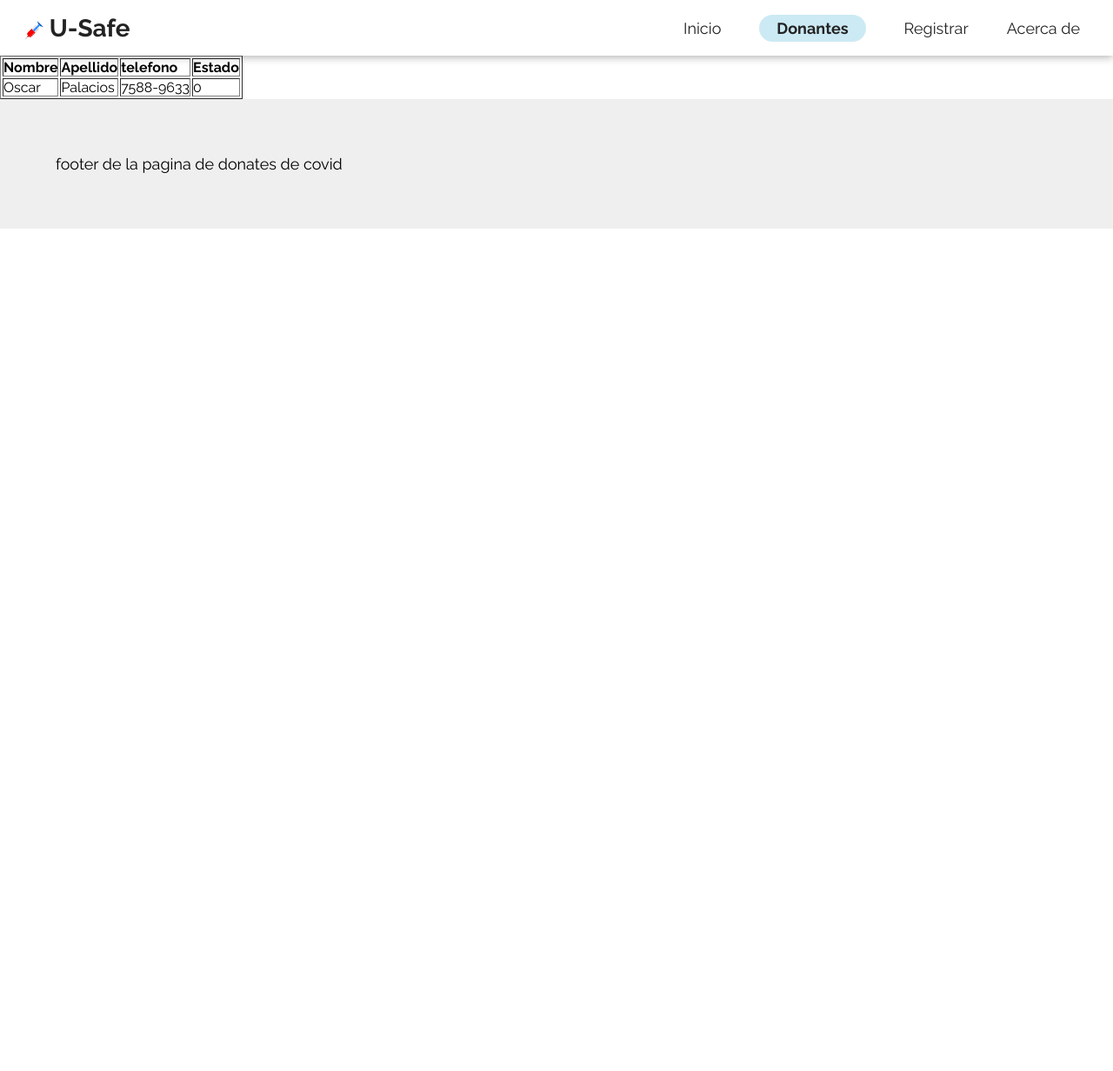
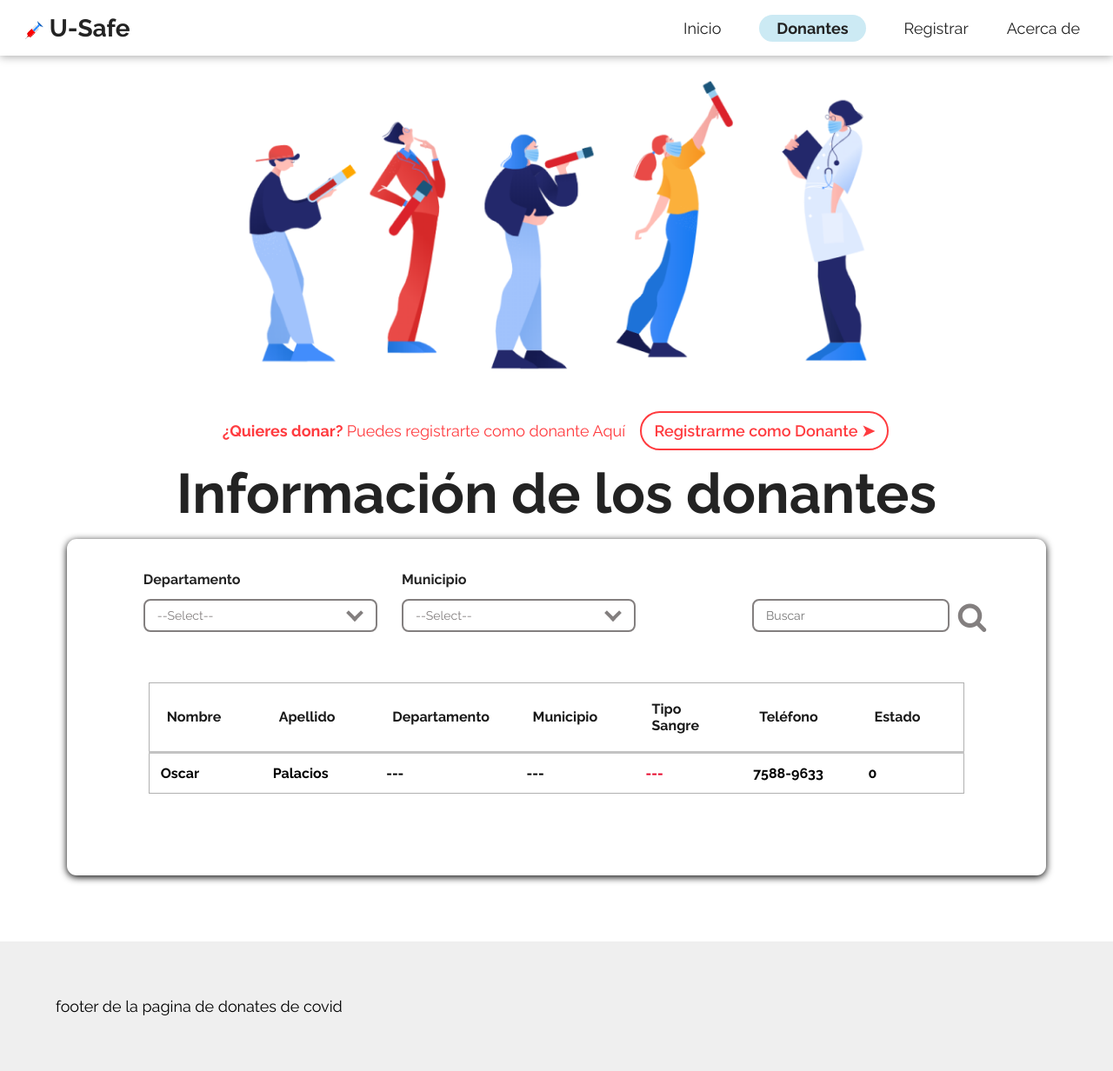
Before and after one commit to Steve-Hndz/UFront-End, a PHP site: page /web/Donantes/list in a window 1280 px wide. Shown: the whole page at 87% size. Before the commit the page ends 263 px from the top, so only its background shows below. Run offline with PHP 8.4, Linux system fonts and the light colour scheme; data comes from the database, SQL or seed files in the repository.

Commit message:
view donantes
Estilos de la view donantes

```diff
--- /dev/null
+++ b/assets/css/donantes.css
@@ -0,0 +1,279 @@
+@import url("https://cdnjs.cloudflare.com/ajax/libs/font-awesome/4.7.0/css/font-awesome.min.css");
+@import url("root.css");
+@import url("button.css");
+
+.donantes__container {
+  margin: 6%;
+  margin-top: 15px;
+  padding: 5%;
+  padding-top: 1%;
+  -webkit-box-shadow: 0 2px 9px 0 #000000;
+  box-shadow: 0 2px 9px 0 #000000;
+  -webkit-border-radius: 11px 11px 11px 11px;
+  border-radius: 11px 11px 11px 11px;
+}
+.donantes__container-img {
+  width: 100%;
+  display: flex;
+  justify-content: center;
+}
+
+.donantes__img {
+  width: 60%;
+  height: auto;
+  align-content: center;
+}
+
+.donantes__container-title {
+  width: 100%;
+  display: flex;
+  justify-content: center;
+  margin-top: 10px;
+}
+.donantes__txtregistrar {
+  width: 100%;
+  display: flex;
+  width: 100%;
+  justify-content: center;
+  margin-top: 5px;
+}
+.donantes__txtregistrar p {
+  color: var(--color-accent);
+  font-weight: bold;
+  font-size: var(--font-size-medium);
+  vertical-align: text-bottom;
+  margin-top: 13px;
+}
+
+.donantes__txtregistrar p span {
+  color: var(--color-accent);
+  font-size: var(--font-size-medium);
+  font-weight: normal;
+  margin-right: 15px;
+}
+.donantes__title {
+  font-size: 5vw;
+  color: var(--color-black);
+}
+
+.donantes__form {
+  display: flex;
+  width: 100%;
+  justify-content: center;
+  margin: 10px;
+}
+
+.donantes__select-tittle {
+  position: relative;
+  display: inline-block;
+  width: 100%;
+  max-width: 300px;
+  margin: 14px;
+  justify-content: left;
+  left: 0;
+}
+.donantes__select-tittle p {
+  font-size: var(--font-medium);
+  color: var(--color-black);
+  margin-bottom: 13px;
+  font-weight: bold;
+}
+.select {
+  position: relative;
+  display: inline-block;
+  width: 100%;
+}
+.select select {
+  display: inline-block;
+  width: 100%;
+  cursor: pointer;
+  padding: 9px 14px;
+  outline: 0;
+  border: 2px solid #837f7f;
+  border-radius: 8px;
+  background: #ffffff;
+  color: #837f7f;
+  appearance: none;
+  -webkit-appearance: none;
+  -moz-appearance: none;
+  font-size: 14px;
+}
+.select select::-ms-expand {
+  display: none;
+}
+.select select:hover,
+.select select:focus {
+  color: #000000;
+  background: #f6f6f6;
+}
+.select select:disabled {
+  opacity: 0.5;
+  pointer-events: none;
+}
+.select_arrow {
+  position: absolute;
+  top: 9px;
+  right: 7%;
+  width: 14px;
+  height: 14px;
+  border: solid #837f7f;
+  border-width: 0 4px 4px 0;
+  display: inline-block;
+  padding: 3px;
+  transform: rotate(45deg);
+  -webkit-transform: rotate(45deg);
+}
+.select select:hover ~ .select_arrow,
+.select select:focus ~ .select_arrow {
+  border-color: #000000;
+}
+.select select:disabled ~ .select_arrow {
+  border-top-color: #cccccc;
+}
+
+.donantes__input {
+  display: flex;
+  max-width: 370px;
+  margin: 15px;
+  margin-left: 12%;
+  width: 100%;
+  margin-top: 45.6px;
+}
+.donantes__input input {
+  width: 100%;
+  max-height: 38px;
+  padding: 9px 14px;
+  font-size: 14px;
+  border-width: 2px;
+  border-color: #837f7f;
+  background-color: #ffffff;
+  color: #000000;
+  border-style: solid;
+  border-radius: 8px;
+}
+
+.donantes__input input:focus {
+  outline: none;
+}
+
+.donantes__input button {
+  margin-left: 10px;
+  font-size: 35px;
+  border-width: 0;
+  border-color: #ffffff;
+  background-color: #ffffff;
+  color: #837f7f;
+  border-style: none;
+}
+
+/*---- Diseños para tablas ----- */
+
+.content_table {
+    width: auto;
+    padding: 30px;
+    max-height: 500px;
+    overflow-y: hidden;
+    overflow-x: hidden;
+    overflow: auto;
+
+  }
+
+  .table_full {
+    margin: auto;
+    width: auto;
+    border-radius: 10px;
+    border-collapse: collapse;
+    border: solid 0.5px #b1b1b1;
+  }
+
+  .title_table {
+    border-bottom: solid 3px #a1a1a1a2;
+  }
+
+  .title_table td {
+    color: rgb(24, 24, 24);
+    background: white;
+    text-align: left;
+    width: 180px;
+    padding: 20px;
+  }
+
+  .body_table td {
+    text-align: left;
+    padding: 13px;
+  }
+
+  tr:nth-child(even) {
+    background-color: #bbbbbb69;
+  }
+
+  .tipe_blood {
+    color: #e7042a;
+  }
+
+  tr:hover {
+    background-color: #fc836e;
+  }
+
+@media (max-width: 768px) {
+  .donantes__form {
+    display: inline-block;
+    width: 100%;
+    margin: 10px;
+    margin-left: -10px;
+    padding: 20px;
+  }
+
+  .donantes__input {
+    max-width: 100%;
+    margin: 13px;
+    margin-top: 20px;
+  }
+
+  .donantes__select-tittle {
+    max-width: 100%;
+  }
+  .donantes__txtregistrar {
+    width: 100%;
+    display: inline-block;
+    text-align: center;
+  }
+
+  .content_table{
+    width: 100%;
+    margin: 10px;
+    margin-left: -10px;
+    padding: 20px;
+  }
+
+}
+
+@media (max-width: 480px) {
+  .content_table {
+    padding: 0px;
+  }
+
+  .table_full {
+    width: auto;
+    border-collapse: unset;
+    border: 0px;
+  }
+
+  .table_full tr {
+    display: flex;
+    flex-direction: column;
+    padding: 30px;
+    margin-bottom: 15px;
+    border: solid 0.5px #b1b1b1;
+    background: var(--color-light);
+    border-radius: 15px;
+  }
+
+  .table_full thead {
+    display: none;
+  }
+
+  .table_full td[data-titulo]::before {
+    content: attr(data-titulo);
+  }
+}
--- a/views/donantes.php
+++ b/views/donantes.php
@@ -1,18 +1,84 @@
 <main>
-    <table border="1">
-        <thead>
-            <td><strong>Nombre</strong></td>
-            <td><strong>Apellido</strong></td>
-            <td><strong>telefono</strong></td>
-            <td><strong>Estado</strong></td>
+    <div class="donantes__container-img">
+        <img src="<?= BASE_DIR; ?>assets/images/donantes.png" alt="imagen alusiva a los donantes" class="donantes__img">
+    </div>
+    <div class="donantes__txtregistrar">
+        <p>¿Quieres donar? <span>Puedes registrarte como donante Aquí</span></p>
+        <button class="button button--outline"> Registrarme como Donante ➤</button>
+    </div>
+    <div class="donantes__container-title">
+        <h3 class="donantes__title">Información de los donantes</h3>
+    </div>
+
+    <div class="donantes__container">
+        <div class="donantes__form">
+
+            <div class="donantes__select-tittle">
+                <p>Departamento</p>
+                <div class="select">
+
+                    <select>
+                        <option>--Select--</option>
+                        <option>Hello 1</option>
+                        <option>Hello 2</option>
+                        <option>Hello 3</option>
+                        <option>Hello 4</option>
+                    </select>
+                    <div class="select_arrow">
+                    </div>
+                </div>
+            </div>
+            <div class="donantes__select-tittle">
+                <p>Municipio</p>
+                <div class="select">
+                    <select>
+                        <option>--Select--</option>
+                        <option>Hello 1</option>
+                        <option>Hello 2</option>
+                        <option>Hello 3</option>
+                        <option>Hello 4</option>
+                    </select>
+                    <div class="select_arrow">
+                    </div>
+                </div>
+            </div>
+
+            <div class="donantes__input">
+                <input type="text" placeholder="Buscar" />
+                <span>
+                    <button><i class="fa fa-search"></i></button>
+                </span>
+            </div>
+        </div>
+
+
+        <div class="content_table">
+            <table class="table_full">
+                <thead class="title_table">
+                    <td data-titulo="nombre"><strong>Nombre</strong></td>
+                    <td data-titulo="apellido"><strong>Apellido</strong></td>
+                    <td data-titulo="departamento"><strong>Departamento</strong></td>
+                    <td data-titulo="municipio"><strong>Municipio</strong></td>
+                    <td data-titulo="tipoSangre"><strong>Tipo Sangre</strong></td>
+                    <td data-titulo="telefono"><strong>Teléfono</strong></td>
+                    <td data-titulo="estado"><strong>Estado</strong></td>
                 </thead>
                 <?php foreach ($list as $donante) : ?>
                 <tbody>
-            <td><?php echo $donante->nombre_donante ?></td>
-            <td><?php echo $donante->apellido_donante ?></td>
-            <td><?php echo $donante->telefono_donante ?></td>
-            <td><?php echo $donante->estado_donante ?></td>
+                    <tr class="body_table">
+                        <td data-titulo="Nombre: "><strong><?php echo $donante->nombre_donante ?></strong></td>
+                        <td data-titulo="Apellido: "><strong><?php echo $donante->apellido_donante ?></strong></td>
+                        <td data-titulo="Departamento: "><strong>---</strong></td>
+                        <td data-titulo="Municipio: "><strong>---</strong></td>
+                        <td data-titulo="Tipo de Sangre: " class="tipe_blood"><strong>---</strong></td>
+                        <td data-titulo="Telefono: "><strong><?php echo $donante->telefono_donante ?></strong></td>
+                        <td data-titulo="Estado: "><strong><?php echo $donante->estado_donante ?></strong></td>
+                    </tr>
                 </tbody>
                 <?php endforeach; ?>
             </table>
+        </div>
+
+
+    </div>
 </main>
--- a/views/header.php
+++ b/views/header.php
@@ -28,6 +28,7 @@
     <link rel="stylesheet" href="<?= BASE_DIR; ?>assets/css/home.css">
     <link rel="stylesheet" href="<?= BASE_DIR; ?>assets/css/footer.css">
     <link rel="stylesheet" href="<?= BASE_DIR; ?>assets/css/register.css">
+	<link rel="stylesheet" href="<?= BASE_DIR; ?>assets/css/donantes.css">
     <title>Donantes covid-19</title>
 </head>
 
```
Also changed, not shown: assets/images/donantes.png (added). Lines whose indentation alone changed are shown as unchanged.
